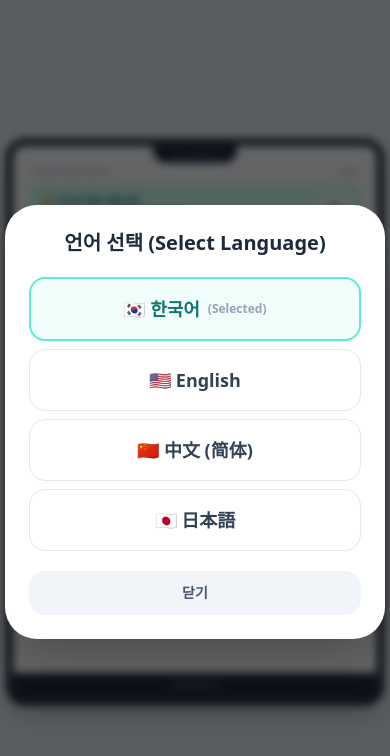
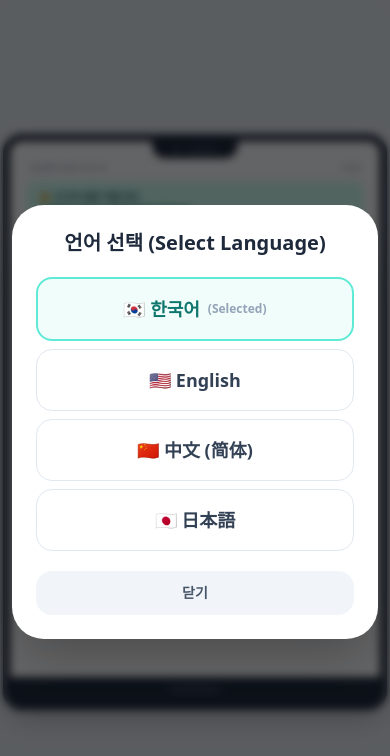
Before and after one commit to dingo0880/ditto, a plain HTML site: page hospital.html in a window 390 px wide. Both pictures are taken after a click on the button "🌐 한국어". Drawn offline with nearby package versions, Linux system fonts and the light colour scheme.

Commit message:
Update hospital.html

```diff
--- a/hospital.html
+++ b/hospital.html
@@ -101,17 +101,20 @@
             justify-content: center;
         }
 
-        /* 휴대폰에서도 태블릿 비율을 유지한 채 전체 화면만 축소 */
+
+        /* 모든 기기 대응: 720x1080 태블릿 UI를 화면 가로/세로에 맞춰 온전하게 축소/확대 */
         html, body {
             width: 100%;
+            height: 100%;
             min-height: 100%;
+            margin: 0;
+            overflow: hidden;
+            overscroll-behavior: none;
         }
-
-        body {
-            margin: 0;
-        }
-
+        * { box-sizing: border-box; }
         .tablet-scale-stage {
+            position: fixed;
+            inset: 0;
             width: 100vw;
             height: 100vh;
             min-height: 100vh;
@@ -120,19 +123,34 @@
             justify-content: center;
             overflow: hidden;
             background: #e2e8f0;
+            touch-action: manipulation;
         }
-
+        @supports (height: 100dvh) {
+            .tablet-scale-stage {
+                height: 100dvh;
+                min-height: 100dvh;
+            }
+        }
         .tablet-scale-frame {
             width: 720px;
             height: 1080px;
             transform-origin: center center;
             flex: 0 0 auto;
+            will-change: transform;
         }
-
+        #keypad-container,
+        #payment-modal > div,
+        #help-modal > div,
+        #lang-modal > div {
+            max-width: calc(100vw - 24px);
+            max-height: calc(100vh - 24px);
+        }
         @supports (height: 100dvh) {
-            .tablet-scale-stage {
-                height: 100dvh;
-                min-height: 100dvh;
+            #keypad-container,
+            #payment-modal > div,
+            #help-modal > div,
+            #lang-modal > div {
+                max-height: calc(100dvh - 24px);
             }
         }
 
@@ -159,14 +177,11 @@
                 <span id="current-time">12:00</span>
             </div>
 
-            <div id="senior-mode-badge" class="mb-4 px-5 py-3 bg-teal-100 border border-teal-300 rounded-2xl flex items-center justify-between shadow-sm">
+            <div id="senior-mode-badge" class="mb-4 px-5 py-3 bg-teal-100 border border-teal-300 rounded-2xl flex items-center shadow-sm">
                 <div>
                     <div class="text-lg font-black text-teal-900">👵 시니어 쉬운 이용 모드</div>
                     <div class="text-sm font-semibold text-teal-700">큰 글씨와 큰 버튼으로 천천히 따라 하시면 됩니다.</div>
                 </div>
-                <button onclick="requestHelp()" class="px-4 py-2.5 bg-white text-teal-800 border border-teal-300 rounded-xl text-sm font-black shadow-sm active:scale-95">
-                    도움
-                </button>
             </div>
 
             <!-- [진행 단계 표시바 (Step 1~4) - 슬라이드 2부터 노출] -->
@@ -243,9 +258,6 @@
                     </div>
 
                     <div class="space-y-2">
-                        <div class="bottom-main-row">
-                            <button onclick="goToSlide(1)" class="bottom-main-btn-wide flex-1 bg-slate-200 text-slate-700 shadow hover:bg-slate-300 active:scale-95">이전 단계로</button>
-                        </div>
                         <div class="bottom-sub-grid">
                             <button onclick="goToSlide(1)" class="bottom-sub-btn bg-slate-100 text-slate-700 active:scale-95">◀ 이전</button>
                             <button onclick="resetAndRestart()" class="bottom-sub-btn bg-slate-800 text-white active:scale-95">🏠 처음</button>
@@ -282,9 +294,6 @@
                     </div>
 
                     <div class="space-y-2">
-                        <div class="bottom-main-row">
-                            <button onclick="goToSlide(2)" class="bottom-main-btn-wide flex-1 bg-slate-200 text-slate-700 shadow hover:bg-slate-300 active:scale-95">이전 단계로</button>
-                        </div>
                         <div class="bottom-sub-grid">
                             <button onclick="goToSlide(2)" class="bottom-sub-btn bg-slate-100 text-slate-700 active:scale-95">◀ 이전</button>
                             <button onclick="resetAndRestart()" class="bottom-sub-btn bg-slate-800 text-white active:scale-95">🏠 처음</button>
@@ -309,9 +318,6 @@
                     </div>
 
                     <div class="space-y-2">
-                        <div class="bottom-main-row">
-                            <button onclick="goToSlide(2)" class="bottom-main-btn-wide flex-1 bg-slate-200 text-slate-700 shadow hover:bg-slate-300 active:scale-95">이전 단계로</button>
-                        </div>
                         <div class="bottom-sub-grid">
                             <button onclick="goToSlide(2)" class="bottom-sub-btn bg-slate-100 text-slate-700 active:scale-95">◀ 이전</button>
                             <button onclick="resetAndRestart()" class="bottom-sub-btn bg-slate-800 text-white active:scale-95">🏠 처음</button>
@@ -355,11 +361,7 @@
 
                     <!-- 도움 요청 및 다음 단계 버튼 -->
                     <div class="space-y-2.5">
-                        <button onclick="requestHelp()" class="w-full py-4 bg-white text-slate-800 border-2 border-slate-800 font-bold rounded-2xl shadow hover:bg-slate-50 active:scale-95 transition-transform text-lg text-center flex items-center justify-center gap-1.5">
-                            <span>🆘 도움이 필요하면 직원을 불러주세요</span>
-                        </button>
                         <div class="bottom-main-row mt-1">
-                            <button id="slide4-back-btn" onclick="goBackFromSlide4()" class="bottom-main-btn-wide flex-1 bg-slate-200 text-slate-700 shadow hover:bg-slate-300 active:scale-95">이전 단계로</button>
                             <button onclick="verifyAndNext()" class="bottom-main-btn-wide flex-1 bg-teal-400 text-slate-900 shadow hover:bg-teal-500 active:scale-95">확인 완료</button>
                         </div>
                         <div class="bottom-sub-grid">
@@ -384,20 +386,13 @@
 
                     <!-- 하단 분기 버튼군 -->
                     <div class="space-y-2">
-                        <div class="grid grid-cols-3 gap-3">
+                        <div class="grid grid-cols-2 gap-3">
                             <button id="slide5-confirm-btn" onclick="confirmAndFinish()" class="h-[60px] bg-blue-600 hover:bg-blue-700 text-white font-extrabold text-lg rounded-2xl shadow active:scale-95 transition-transform">
                                 맞아요
                             </button>
                             <button onclick="resetAndRestart()" class="h-[60px] bg-white hover:bg-red-50 text-red-500 font-bold text-lg rounded-2xl border border-red-300 active:scale-95 transition-transform">
                                 아니요
                             </button>
-                            <button onclick="requestHelp()" class="h-[60px] bg-slate-100 hover:bg-slate-200 text-slate-700 font-bold text-base rounded-2xl border border-slate-300 flex items-center justify-center gap-2">
-                                <span>🆘</span>
-                                <span>도움요청</span>
-                            </button>
-                        </div>
-                        <div class="bottom-main-row">
-                            <button onclick="goToSlide(4)" class="bottom-main-btn-wide flex-1 bg-slate-200 text-slate-700 shadow hover:bg-slate-300 active:scale-95">이전 단계로</button>
                         </div>
                         <div class="bottom-sub-grid">
                             <button onclick="goToSlide(4)" class="bottom-sub-btn bg-slate-100 text-slate-700 active:scale-95">◀ 이전</button>
@@ -461,7 +456,7 @@
                 <!-- 동적 렌더링 -->
             </div>
 
-            <div class="flex gap-3"
+            <div class="flex gap-3">
                 <button onclick="closeKeypad()" class="flex-1 py-4 bg-slate-100 text-slate-700 font-bold text-lg rounded-2xl">취소</button>
                 <button onclick="applyKeypadValue()" class="flex-1 py-4 bg-teal-400 text-slate-900 font-bold text-lg rounded-2xl">입력 완료</button>
             </div>
@@ -543,6 +538,8 @@
                 닫기
             </button>
         </div>
+    </div>
+
     </div>
 
     <script>
@@ -1153,31 +1150,33 @@
         function alertCustom(message) {
             alert(message);
         }
-    </script>
-  </div>
 
-  <script>
-    // 태블릿 UI는 720x1080 비율로 유지하고, 기기 화면에 맞게 전체만 축소/확대
+
+        // 720x1080 기준 태블릿 UI를 현재 기기 화면 안에 완전히 맞춥니다.
         function fitTabletFrame() {
             const frame = document.querySelector('.tablet-scale-frame');
             if (!frame) return;
 
             const designWidth = 720;
             const designHeight = 1080;
-      const padding = 12;
+            const viewportWidth = window.visualViewport ? window.visualViewport.width : window.innerWidth;
+            const viewportHeight = window.visualViewport ? window.visualViewport.height : window.innerHeight;
+            const padding = Math.min(12, Math.max(4, Math.min(viewportWidth, viewportHeight) * 0.015));
+            const scale = Math.min((viewportWidth - padding) / designWidth, (viewportHeight - padding) / designHeight);
 
-      const availableWidth = window.innerWidth - padding;
-      const availableHeight = window.innerHeight - padding;
-      const scale = Math.min(availableWidth / designWidth, availableHeight / designHeight);
-
-      frame.style.transform = `scale(${scale})`;
+            frame.style.transform = `scale(${Math.max(0.1, scale)})`;
         }
 
+        window.addEventListener('load', fitTabletFrame);
         window.addEventListener('resize', fitTabletFrame);
-    window.addEventListener('orientationchange', fitTabletFrame);
-    window.addEventListener('load', fitTabletFrame);
+        window.addEventListener('orientationchange', () => setTimeout(fitTabletFrame, 120));
+        document.addEventListener('DOMContentLoaded', fitTabletFrame);
+        if (window.visualViewport) {
+            window.visualViewport.addEventListener('resize', fitTabletFrame);
+            window.visualViewport.addEventListener('scroll', fitTabletFrame);
+        }
         fitTabletFrame();
+
     </script>
-
 </body>
 </html>
```
Lines whose indentation alone changed are shown as unchanged.
